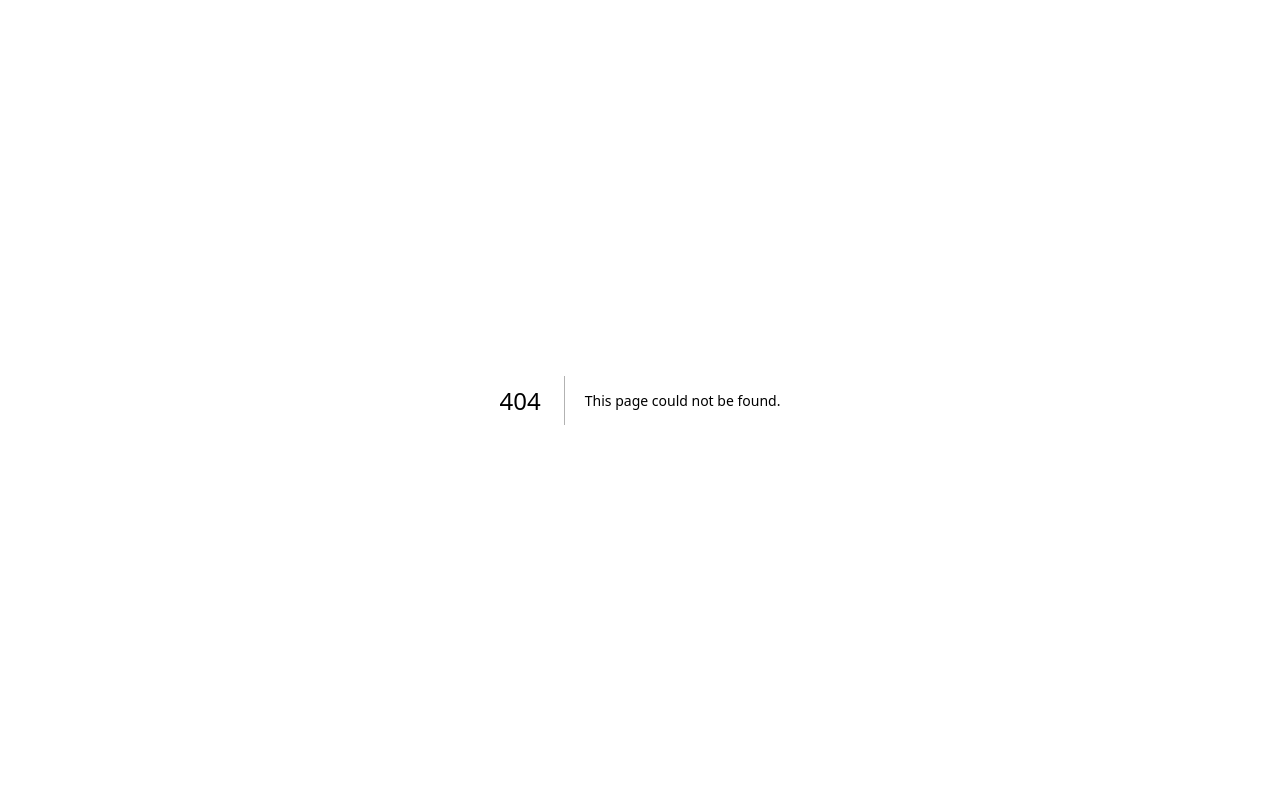
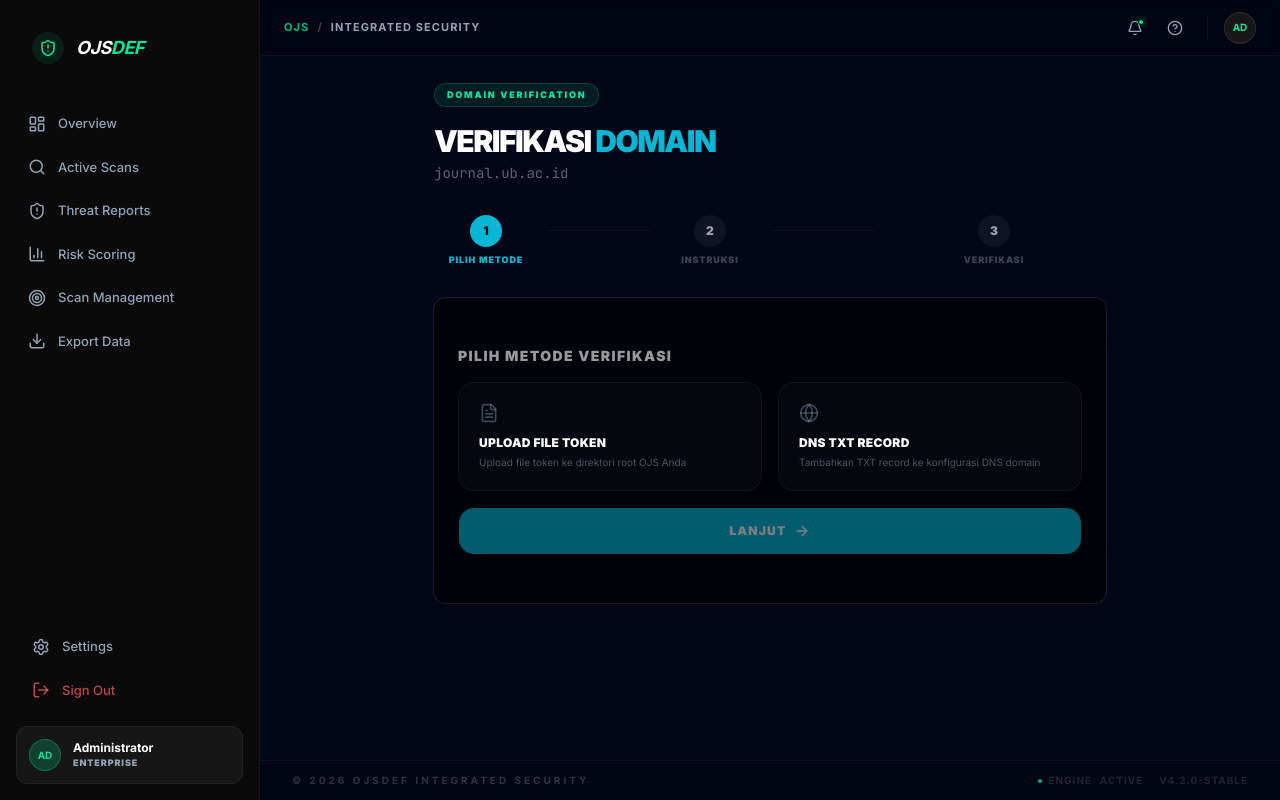
Before and after one commit to OJS-Def-CP-Filkom-UB/OJSDEF-FrontEnd, a Next.js app: page /targets/target_01/verify in a window 1280 px wide. Before the commit this address had no page. Built offline with nearby package versions, Linux system fonts and the light colour scheme.

Commit message:
feat: Domain Verification page (3-step flow)

```diff
--- /dev/null
+++ b/app/(dashboard)/targets/[id]/verify/page.tsx
@@ -0,0 +1,178 @@
+"use client";
+
+import { useState } from "react";
+import { useParams, useRouter } from "next/navigation";
+import { CheckCircle2, FileText, Globe, ArrowRight, Loader2, XCircle } from "lucide-react";
+import { motion, AnimatePresence } from "framer-motion";
+
+import { Card, CardContent } from "@/components/ui/card";
+import { Button } from "@/components/ui/button";
+import { Badge } from "@/components/ui/badge";
+import { MOCK_OJS_TARGETS } from "@/lib/mock-data";
+import { cn } from "@/lib/utils";
+
+type VerifyMethod = "file" | "dns"
+type VerifyStep = 1 | 2 | 3
+type VerifyResult = "success" | "fail" | null
+
+const STEPS = ["Pilih Metode", "Instruksi", "Verifikasi"]
+
+export default function VerifyPage() {
+  const { id } = useParams<{ id: string }>()
+  const router = useRouter()
+  const target = MOCK_OJS_TARGETS.find((t) => t.id === id) ?? MOCK_OJS_TARGETS[0]
+
+  const [step, setStep] = useState<VerifyStep>(1)
+  const [method, setMethod] = useState<VerifyMethod | null>(null)
+  const [isChecking, setIsChecking] = useState(false)
+  const [result, setResult] = useState<VerifyResult>(null)
+
+  const handleCheck = async () => {
+    setIsChecking(true)
+    setResult(null)
+    await new Promise((r) => setTimeout(r, 2000))
+    setIsChecking(false)
+    setResult("success")
+  }
+
+  return (
+    <div className="max-w-2xl mx-auto space-y-8 pb-10">
+      <div>
+        <Badge variant="cyber" className="h-6 px-3 tracking-[0.2em] uppercase text-[9px] font-black mb-4">Domain Verification</Badge>
+        <h1 className="text-3xl font-black tracking-tighter text-white uppercase">
+          Verifikasi <span className="text-primary">Domain</span>
+        </h1>
+        <p className="text-muted-foreground/60 text-sm mt-1 font-mono">{target.url}</p>
+      </div>
+
+      {/* Step indicator */}
+      <div className="flex items-center">
+        {STEPS.map((label, i) => {
+          const stepNum = (i + 1) as VerifyStep
+          const isDone = step > stepNum
+          const isActive = step === stepNum
+          return (
+            <div key={label} className="flex items-center flex-1">
+              <div className="flex flex-col items-center gap-1.5 flex-1">
+                <div className={cn("w-8 h-8 rounded-full flex items-center justify-center text-xs font-black transition-all", isDone ? "bg-secondary text-black" : isActive ? "bg-primary text-black" : "bg-white/5 text-muted-foreground")}>
+                  {isDone ? <CheckCircle2 size={14} /> : stepNum}
+                </div>
+                <span className={cn("text-[9px] font-black uppercase tracking-widest text-center", isActive ? "text-primary" : "text-muted-foreground/40")}>{label}</span>
+              </div>
+              {i < STEPS.length - 1 && <div className={cn("h-px flex-1 mx-2 mb-5", step > stepNum ? "bg-secondary" : "bg-white/5")} />}
+            </div>
+          )
+        })}
+      </div>
+
+      <AnimatePresence mode="wait">
+        {step === 1 && (
+          <motion.div key="s1" initial={{ opacity: 0, y: 10 }} animate={{ opacity: 1, y: 0 }} exit={{ opacity: 0, y: -10 }}>
+            <Card className="glass-dark border-none">
+              <CardContent className="p-6 space-y-4">
+                <h3 className="text-sm font-black uppercase tracking-widest text-white/60">Pilih Metode Verifikasi</h3>
+                <div className="grid grid-cols-1 sm:grid-cols-2 gap-4">
+                  {[
+                    { id: "file" as VerifyMethod, icon: FileText, title: "Upload File Token", desc: "Upload file token ke direktori root OJS Anda" },
+                    { id: "dns" as VerifyMethod, icon: Globe, title: "DNS TXT Record", desc: "Tambahkan TXT record ke konfigurasi DNS domain" },
+                  ].map((m) => (
+                    <button key={m.id} onClick={() => setMethod(m.id)} className={cn("p-5 rounded-2xl border text-left transition-all", method === m.id ? "border-primary/50 bg-primary/5" : "border-white/5 bg-white/2 hover:border-white/10")}>
+                      <m.icon size={20} className={cn("mb-3", method === m.id ? "text-primary" : "text-muted-foreground/40")} />
+                      <p className="text-xs font-black text-white uppercase tracking-wide">{m.title}</p>
+                      <p className="text-[10px] text-muted-foreground/50 mt-1">{m.desc}</p>
+                    </button>
+                  ))}
+                </div>
+                <Button className="w-full h-12 rounded-2xl font-black uppercase text-xs tracking-widest gap-2" disabled={!method} onClick={() => setStep(2)}>
+                  Lanjut <ArrowRight size={16} />
+                </Button>
+              </CardContent>
+            </Card>
+          </motion.div>
+        )}
+
+        {step === 2 && (
+          <motion.div key="s2" initial={{ opacity: 0, y: 10 }} animate={{ opacity: 1, y: 0 }} exit={{ opacity: 0, y: -10 }}>
+            <Card className="glass-dark border-none">
+              <CardContent className="p-6 space-y-5">
+                <h3 className="text-sm font-black uppercase tracking-widest text-white/60">
+                  Instruksi — {method === "file" ? "Upload File Token" : "DNS TXT Record"}
+                </h3>
+                <ol className="space-y-4">
+                  {(method === "file"
+                    ? [
+                        `Unduh file token verifikasi: ojsdef-verify-${target.id}.txt`,
+                        `Upload file tersebut ke direktori root OJS Anda`,
+                        `Pastikan file dapat diakses di: https://${target.url}/ojsdef-verify-${target.id}.txt`,
+                        `Klik "Periksa Sekarang" setelah file berhasil diupload`,
+                      ]
+                    : [
+                        `Buka panel manajemen DNS domain ${target.url}`,
+                        `Tambahkan TXT record baru dengan nilai: ojsdef-verify=${target.id}-abc123`,
+                        `Propagasi DNS memerlukan waktu 5–30 menit`,
+                        `Klik "Periksa Sekarang" setelah TXT record aktif`,
+                      ]
+                  ).map((s, i) => (
+                    <li key={i} className="flex gap-3">
+                      <span className="w-6 h-6 rounded-full bg-primary/10 text-primary text-[10px] font-black flex items-center justify-center shrink-0">{i + 1}</span>
+                      <p className="text-sm text-white/70">{s}</p>
+                    </li>
+                  ))}
+                </ol>
+                <Button className="w-full h-12 rounded-2xl font-black uppercase text-xs tracking-widest gap-2" onClick={() => setStep(3)}>
+                  Saya Sudah Selesai <ArrowRight size={16} />
+                </Button>
+              </CardContent>
+            </Card>
+          </motion.div>
+        )}
+
+        {step === 3 && (
+          <motion.div key="s3" initial={{ opacity: 0, y: 10 }} animate={{ opacity: 1, y: 0 }} exit={{ opacity: 0, y: -10 }}>
+            <Card className="glass-dark border-none">
+              <CardContent className="p-6 space-y-5">
+                <h3 className="text-sm font-black uppercase tracking-widest text-white/60">Verifikasi Domain</h3>
+                <p className="text-sm text-white/70">
+                  Klik tombol di bawah untuk memverifikasi kepemilikan domain <span className="text-primary font-mono">{target.url}</span>.
+                </p>
+
+                {result === "success" && (
+                  <motion.div initial={{ opacity: 0 }} animate={{ opacity: 1 }} className="flex items-center gap-3 p-4 rounded-2xl bg-secondary/10 border border-secondary/20">
+                    <CheckCircle2 size={18} className="text-secondary" />
+                    <div>
+                      <p className="text-xs font-black text-secondary uppercase tracking-wide">Verifikasi Berhasil</p>
+                      <p className="text-[10px] text-muted-foreground/60 mt-0.5">Domain berhasil diverifikasi. Lanjutkan ke instalasi plugin.</p>
+                    </div>
+                  </motion.div>
+                )}
+
+                {result === "fail" && (
+                  <motion.div initial={{ opacity: 0 }} animate={{ opacity: 1 }} className="flex items-center gap-3 p-4 rounded-2xl bg-destructive/10 border border-destructive/20">
+                    <XCircle size={18} className="text-destructive" />
+                    <div>
+                      <p className="text-xs font-black text-destructive uppercase tracking-wide">Verifikasi Gagal</p>
+                      <p className="text-[10px] text-muted-foreground/60 mt-0.5">Token tidak ditemukan. Periksa kembali langkah instruksi.</p>
+                    </div>
+                  </motion.div>
+                )}
+
+                <div className="flex gap-3">
+                  <Button variant="outline" className="flex-1 h-12 rounded-2xl font-black uppercase text-xs tracking-widest border-white/5" onClick={() => setStep(2)} disabled={isChecking}>Kembali</Button>
+                  <Button className="flex-1 h-12 rounded-2xl font-black uppercase text-xs tracking-widest gap-2" onClick={handleCheck} disabled={isChecking}>
+                    {isChecking ? <><Loader2 size={16} className="animate-spin" /> Memeriksa...</> : "Periksa Sekarang"}
+                  </Button>
+                </div>
+
+                {result === "success" && (
+                  <Button className="w-full h-12 rounded-2xl bg-secondary text-black font-black uppercase text-xs tracking-widest gap-2" onClick={() => router.push(`/targets/${target.id}/plugin-guide`)}>
+                    Lanjut ke Instalasi Plugin <ArrowRight size={16} />
+                  </Button>
+                )}
+              </CardContent>
+            </Card>
+          </motion.div>
+        )}
+      </AnimatePresence>
+    </div>
+  )
+}
```
